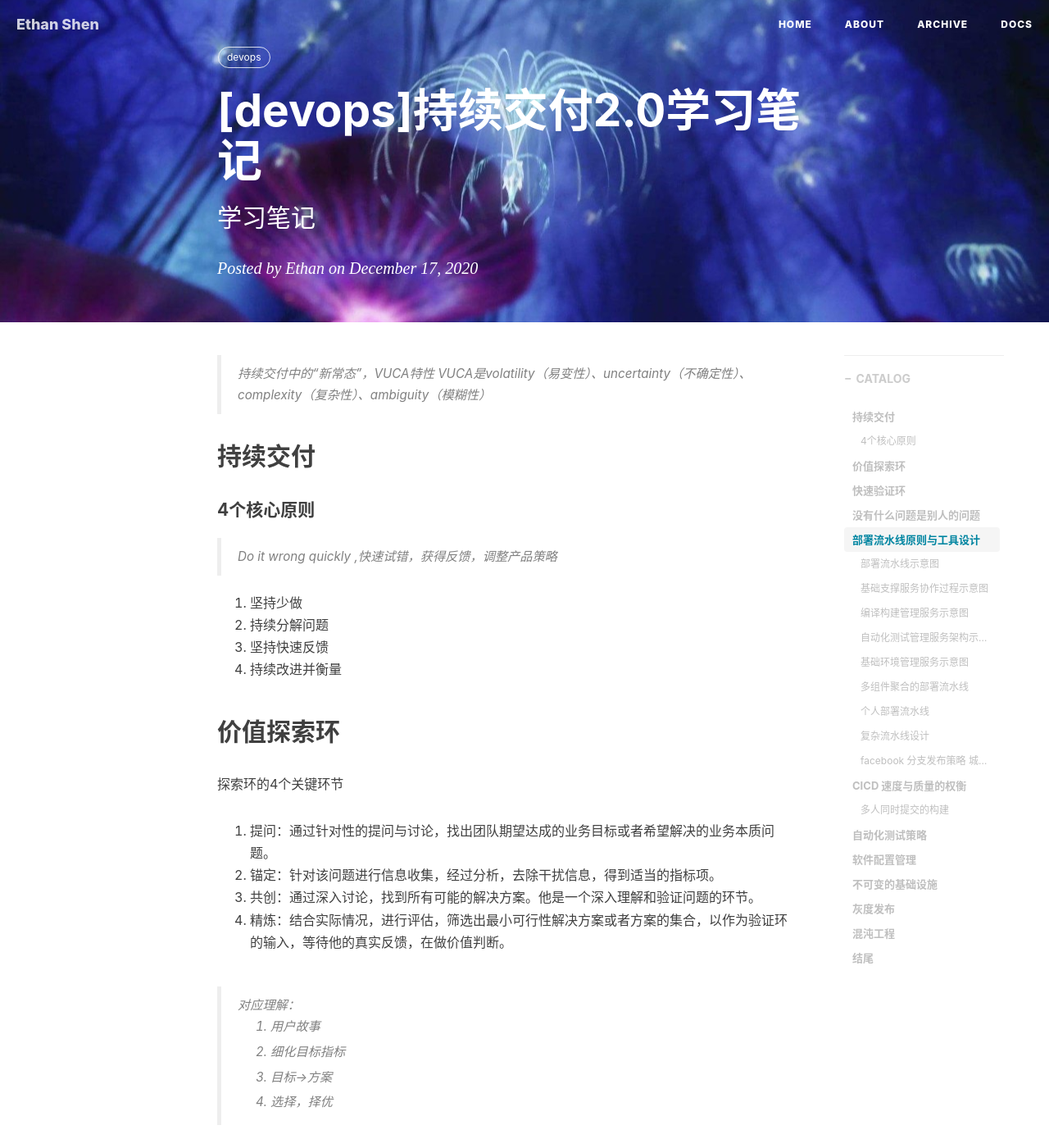
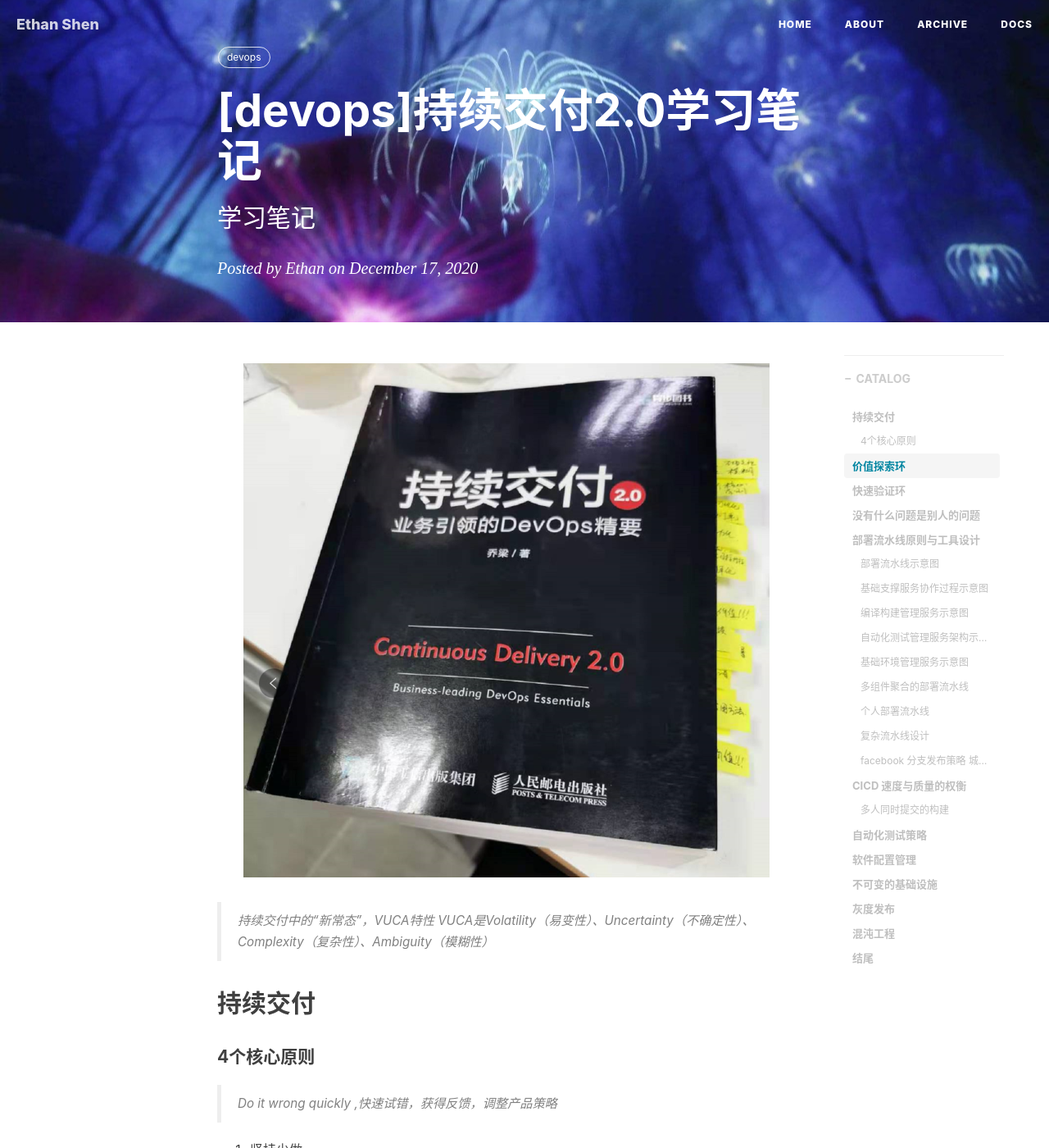
Before and after one commit to A-Ethan/www-ethanshen-cn, a Jekyll site: the page built from _posts/2020-12-17-continuous-delivery-20.md, in a window 1280 px wide and 1400 px high. Shown: the whole window at 82% size. Built offline with Jekyll 4.4.1, drawn with Linux system fonts in a browser that asks for light colours; nearby versions of some CDN libraries; comment, search, counter and statistics services are not loaded.

Commit message:
Update 2020-12-17-continuous-delivery-20.md

```diff
--- a/_posts/2020-12-17-continuous-delivery-20.md
+++ b/_posts/2020-12-17-continuous-delivery-20.md
@@ -10,9 +10,10 @@
     - devops
 ---
 
+![](/images/devops/2020-12-17-16-29-06.png)
 
 > 持续交付中的“新常态”，VUCA特性
-> VUCA是volatility（易变性）、uncertainty（不确定性）、complexity（复杂性）、ambiguity（模糊性）
+> VUCA是Volatility（易变性）、Uncertainty（不确定性）、Complexity（复杂性）、Ambiguity（模糊性）
 
 ## 持续交付
 
@@ -166,5 +167,3 @@
 ## 结尾
 
 书中有价值的内容就这些，大部分都了解，也就不对书籍进行总结了，内容留着后期工作中review自己。
-
-![](/images/devops/2020-12-17-16-29-06.png)
```
